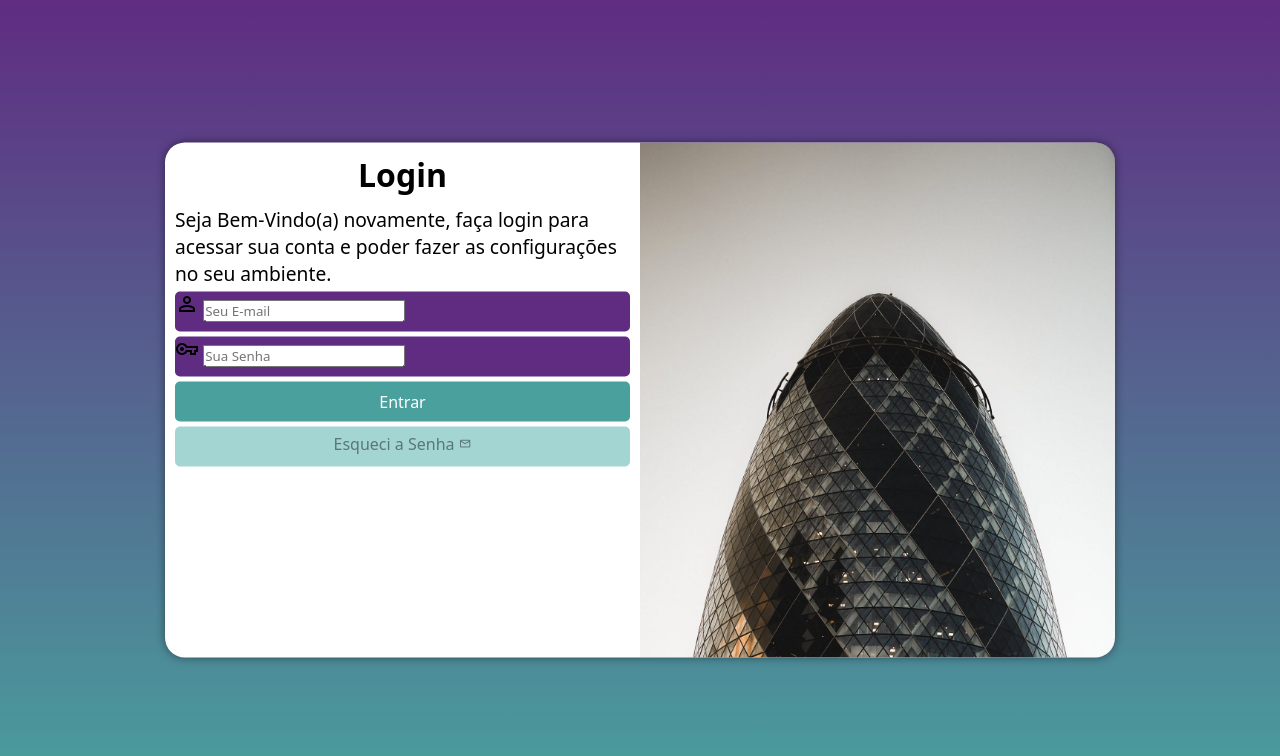
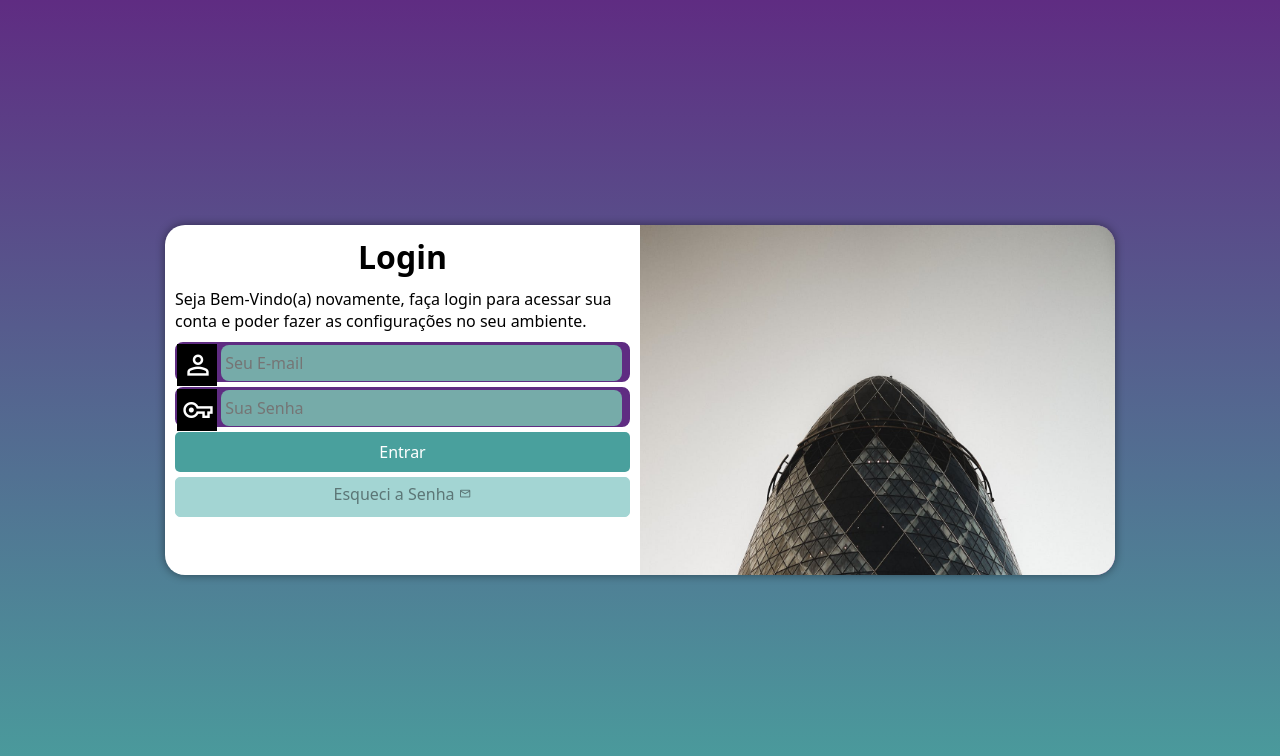
Before and after one commit to dgezinho11/projeto-login, a plain HTML site: page index.html in a window 1280 px wide. Drawn offline with nearby package versions, Linux system fonts and the light colour scheme.

Commit message:
Projeto completo feito

```diff
--- a/estilos/media-query.css
+++ b/estilos/media-query.css
@@ -8,6 +8,7 @@
 
     section#login {
         width: 80vw;
+        height: 280px;
     }
 
     section#login > div#imagem {
@@ -30,6 +31,7 @@
 
     section#login {
         width: 950px;
+        height: 350px;
     }
 
     section#login > div#imagem {
@@ -48,6 +50,7 @@
     }
 
     div#formulario > p {
-        font-size: 1.2em;
+        font-size: 1em;
+        margin-bottom: 10px;
     }
 }
--- a/estilos/style.css
+++ b/estilos/style.css
@@ -27,7 +27,6 @@ section#login {
     position: absolute;
     top: 50%;
     left: 50%;
-    transform: translate(-50%, -50%);
     overflow: hidden;
 
     background-color: white;
@@ -36,6 +35,7 @@ section#login {
     border-radius: 20px;
     box-shadow: 0px 0px 10px rgba(0, 0, 0, 0.456);
 
+    transform: translate(-50%, -50%);
     transition: width .1s, heigth .1s;
     transition-timing-function: ease;
 }
@@ -64,15 +64,40 @@ div#formulario > p {
 
 form > div.campo {
     background-color: #5f2c82;
+    border: 2px solid #5f2c82;
     display: block;
     width: 100%;
     height: 40px;
-    border-radius: 5px;
+    border-radius: 8px;
     margin: 5px 0px;
 }
 
 div.campo > label {
     display: none;
+}
+
+div.campo > span {
+    color: white;
+    background-color: black;
+    font-size: 2em;
+    width: 40px;
+    padding: 5px;
+}
+
+div.campo > input {
+    background-color: #76aba9;
+    font-size: 1em;
+    width: calc(100% - 50px);
+    height: 100%;
+    border: 0px;
+    border-radius: 8px;
+    padding: 4px;
+    transform: translateY(-12px);
+}
+
+div.campo > input:focus-within {
+    background-color: white;
+    border: 2px sold black;
 }
 
 form > input[type=submit] {
```
